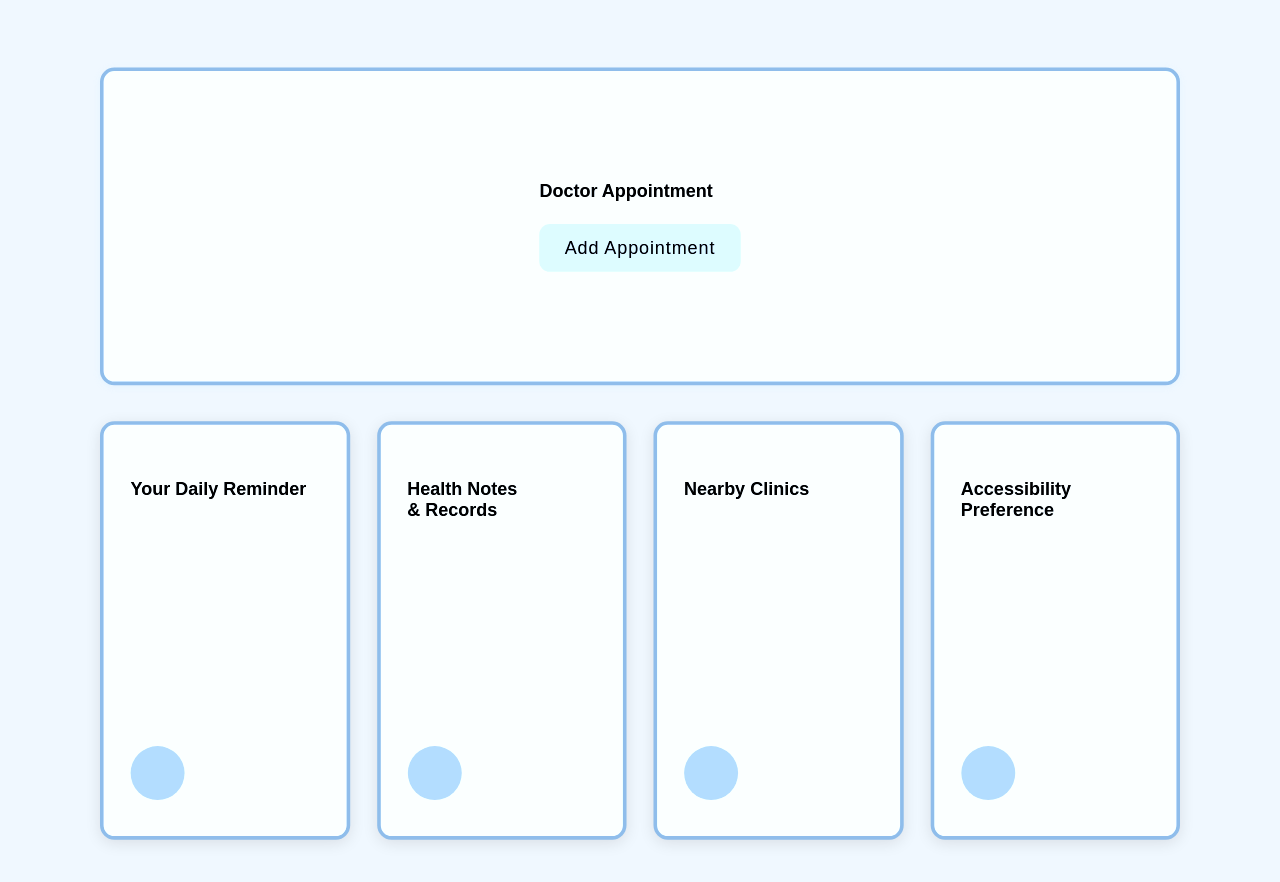
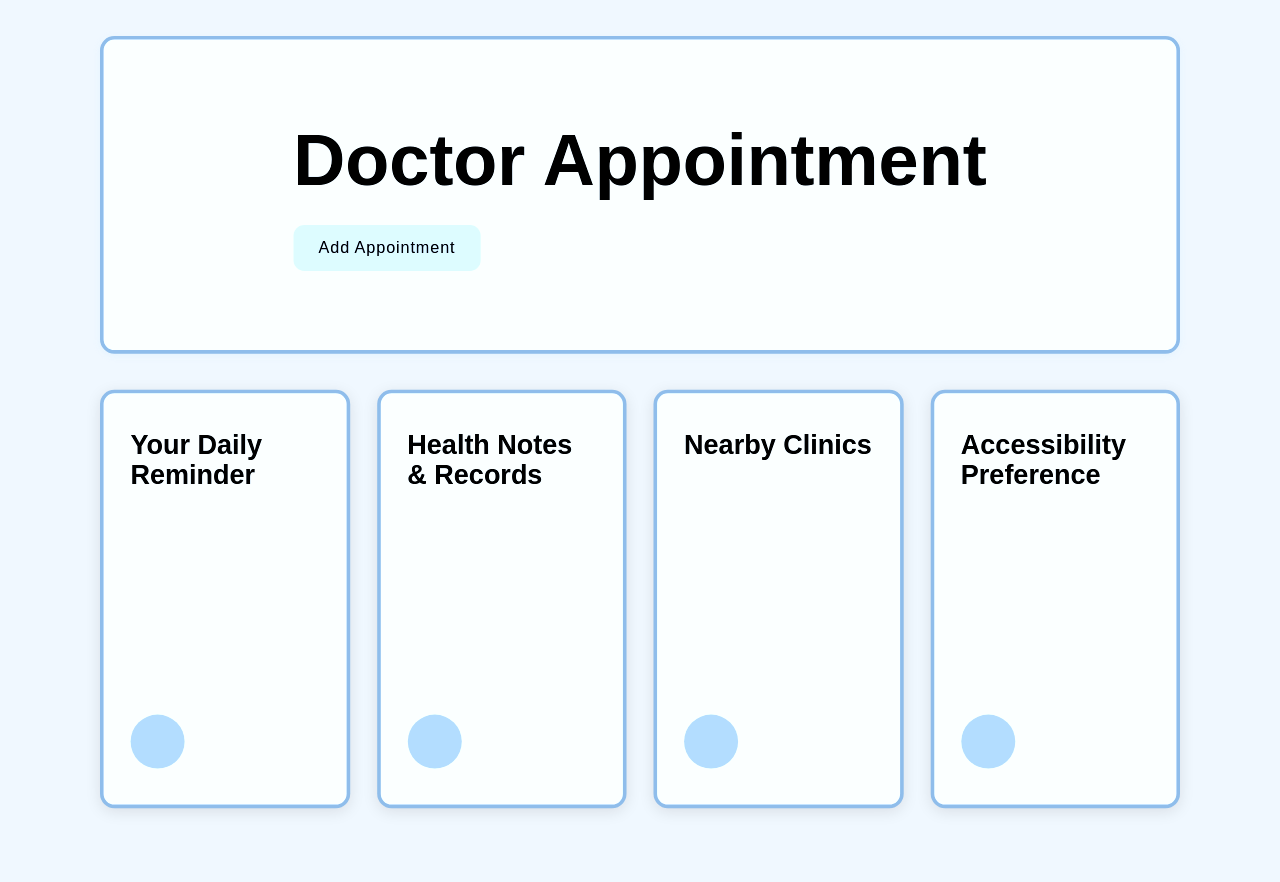
Before and after one commit to ardinidania/BED2025_Assignment1, a website: page public/index.html in a window 1280 px wide. Drawn offline with Linux system fonts and the light colour scheme; no server answers.

Commit message:
edited index frontend

```diff
--- a/public/index.html
+++ b/public/index.html
@@ -6,36 +6,53 @@
   <title>Doctor Appointment</title>
   <link rel="stylesheet" href="styles/index.css" />
   <link rel="stylesheet" href="styles/darkmode.css" />
+  <style>
+    .feature-card {
+      text-decoration: none;
+      color: black;
+    }
+
+    .feature-card p {
+      margin: 0;
+    }
+
+    .add-btn {
+      text-decoration: none;
+      color: black;
+    }
+  </style>
 </head>
 <body>
   <div class="main-card">
     <div class="main-header">
       <h1>Doctor Appointment</h1>
-      <button class="add-btn">Add Appointment</button>
+      <a href="appointments.html" class="add-btn">Add Appointment</a>
     </div>
   </div>
 
   <div class="feature-grid">
-    <div class="feature-card">
+    <a href="reminders.html" class="feature-card">
       <p>Your Daily Reminder</p>
       <div class="circle"></div>
-    </div>
-    <div class="feature-card">
+    </a>
+
+    <a href="notes.html" class="feature-card">
       <p>Health Notes<br>& Records</p>
       <div class="circle"></div>
-    </div>
-    <div class="feature-card">
+    </a>
+
+    <a href="clinics.html" class="feature-card">
       <p>Nearby Clinics</p>
       <div class="circle"></div>
-    </div>
-    <div class="feature-card">
+    </a>
+
+    <a href="accessibility.html" class="feature-card">
       <p>Accessibility<br>Preference</p>
       <div class="circle"></div>
-    </div>
+    </a>
   </div>
 
   <script src="js/darkmode.js"></script>
   <script src="js/accessibility.js"></script>
-
 </body>
 </html>
--- a/public/styles/index.css
+++ b/public/styles/index.css
@@ -1,15 +1,18 @@
+/* === Base Page Settings === */
+html {
+  font-family: Arial, sans-serif;
+  font-size: 18px; /* Base size for consistent scaling */
+}
+
 body {
-  font-family: Arial, sans-serif;
   background-color: #f0f8ff;
   margin: 0;
   padding: 40px;
   transform: scale(0.9);
   transform-origin: top center;
-  padding-top: 75px;
-  font-size: inherit; /* Inherit from html */
 }
 
-/* Styling for horizontal rectangle box */
+/* === Horizontal Rectangle Box === */
 .main-card {
   background-color: #e6f2fb;
   border-radius: 16px;
@@ -23,25 +26,23 @@ body {
   align-items: center;
   justify-content: center;
   text-align: center;
-  font-size: inherit;
 }
 
-/* Styling for the 'Add Appointment' button */
+/* === Main Header Text === */
 .main-header {
   display: flex;
   flex-direction: column;
   align-items: flex-start;
   text-align: left;
-  font-size: inherit;
 }
 
 .main-header h1 {
   margin: 0;
-  font-size: inherit;
+  font-size: 80px; /* Bold and large like your second image */
   font-weight: bold;
-  text-align: center;
 }
 
+/* === Add Appointment Button === */
 .add-btn {
   margin-top: 25px;
   padding: 15px 28px;
@@ -49,11 +50,12 @@ body {
   border: none;
   border-radius: 12px;
   cursor: pointer;
-  font-size: inherit;
+  font-size: 18px; /* Consistent button text size */
   text-transform: capitalize;
   letter-spacing: 1px;
 }
 
+/* === Feature Cards Layout === */
 .feature-grid {
   display: flex;
   justify-content: space-between;
@@ -61,7 +63,7 @@ body {
   flex-wrap: nowrap;
 }
 
-/* Adjusting the 4 rectangles */
+/* === Feature Card Styling === */
 .feature-card {
   background-color: #e6f2fb;
   border-radius: 16px;
@@ -70,7 +72,7 @@ body {
   flex: 1;
   text-align: left;
   font-weight: bold;
-  font-size: inherit;
+  font-size: 30px; /* Matches the box label size in your second image */
   display: flex;
   flex-direction: column;
   justify-content: space-between;
@@ -87,6 +89,7 @@ body {
   box-shadow: 0 4px 12px rgba(0, 0, 0, 0.08);
 }
 
+/* === Circle Icon at Bottom of Card === */
 .feature-card .circle {
   width: 60px;
   height: 60px;
```
